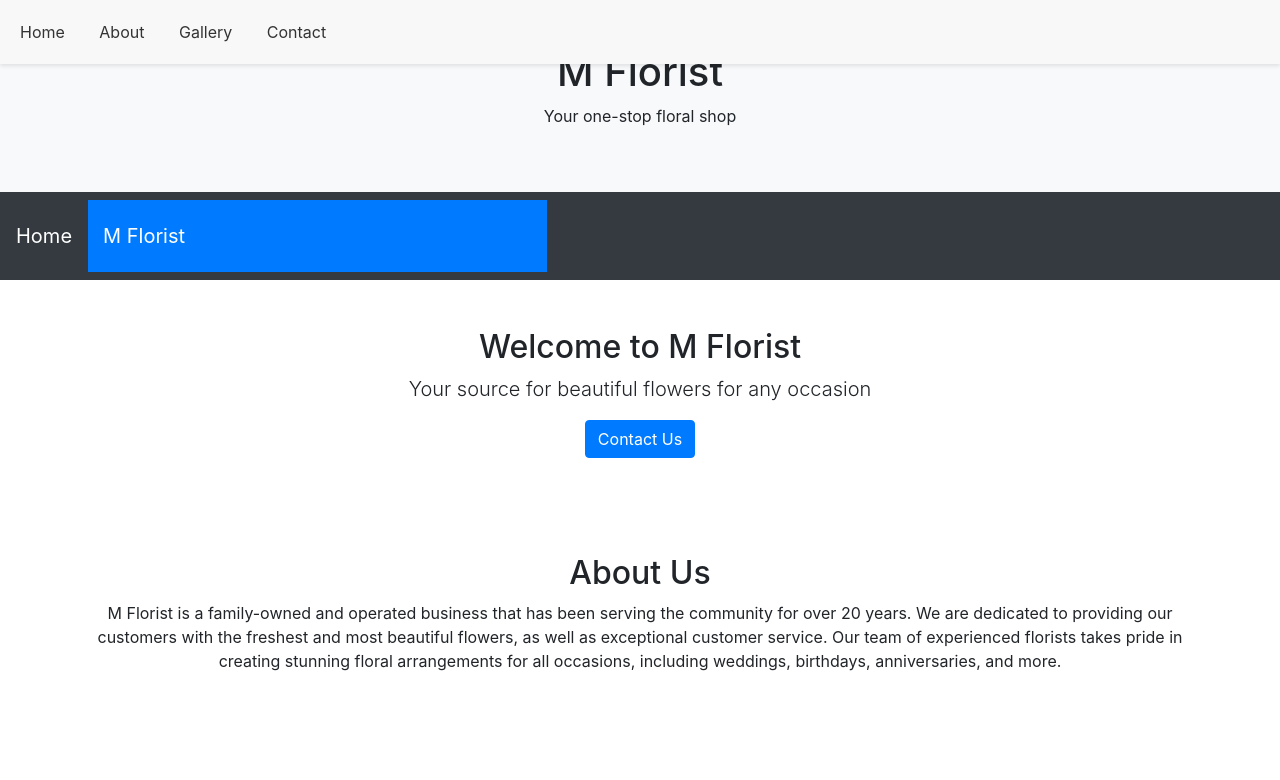
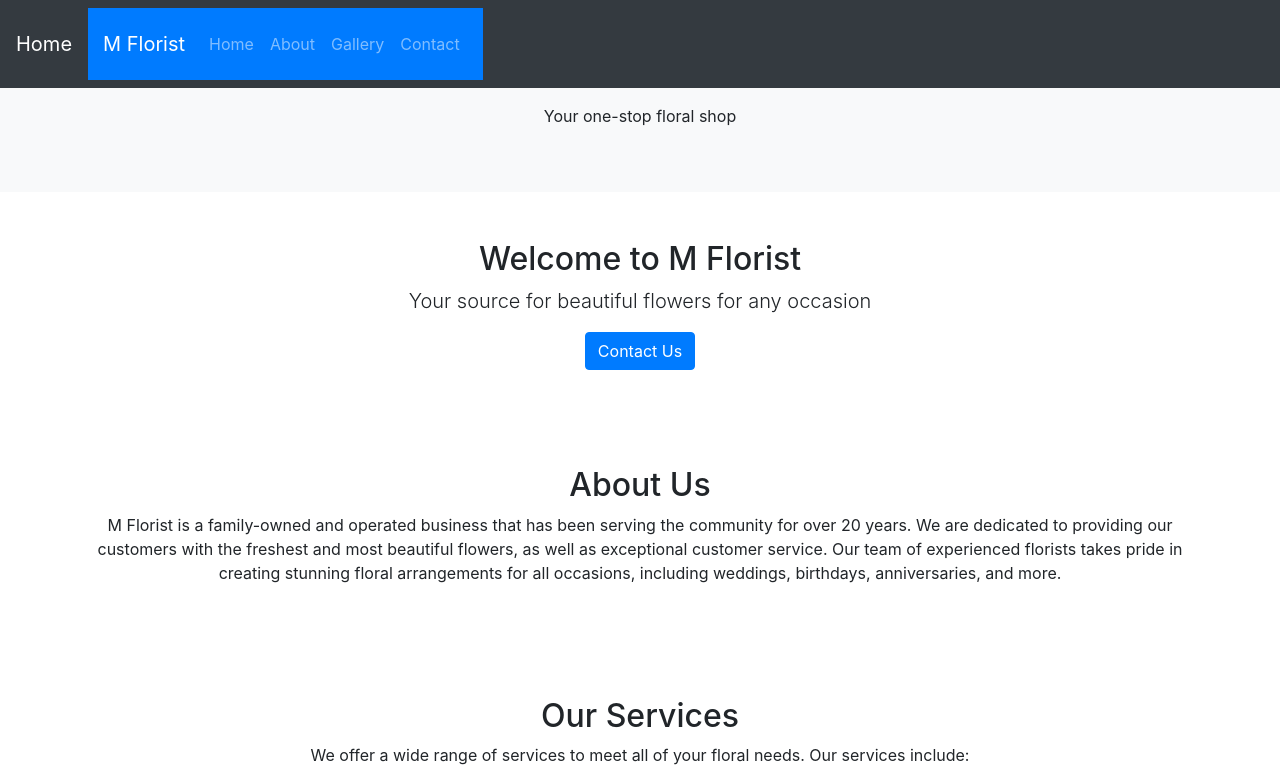
Before and after one commit to yitinglow2001/yitinglow2001.github.io, a plain HTML site: page index.html in a window 1280 px wide. Shown: the top 780 px of the page. Drawn offline with nearby package versions, Linux system fonts and the light colour scheme.

Commit message:
Update index.html

```diff
--- a/index.html
+++ b/index.html
@@ -59,7 +59,7 @@ window.addEventListener('scroll', function() {
         <h1>M Florist</h1>
         <p>Your one-stop floral shop</p>
     </header>
-    <nav class="navbar navbar-expand-md bg-dark navbar-dark">
+    <nav class="navbar navbar-expand-md bg-dark navbar-dark fixed-top">
     <a class="navbar-brand" href="#">Home</a>
     <button class="navbar-toggler" type="button" data-toggle="collapse" data-target="#collapsibleNavbar">
         <span class="navbar-toggler-icon"></span>
@@ -67,7 +67,8 @@ window.addEventListener('scroll', function() {
     <section id="nav" class="bg-primary text-white py-3">
         <nav class="container">
             <a href="#home" class="navbar-brand">M Florist</a>
-        <ul class="nav justify-content-end">
+            <div class="collapse navbar-collapse" id="collapsibleNavbar">
+                <ul class="navbar-nav ml-auto">
                     <li class="nav-item">
                         <a class="nav-link" href="#home">Home</a>
                     </li>
@@ -81,7 +82,11 @@ window.addEventListener('scroll', function() {
                         <a class="nav-link" href="#contact">Contact</a>
                     </li>
                 </ul>
+            </div>
         </nav>
+    </section>
+</nav>
+
 </section>
 <div id="scrollMenu" class="scroll-menu">
   <a href="#home">Home</a>
```
Lines whose indentation alone changed are shown as unchanged.
